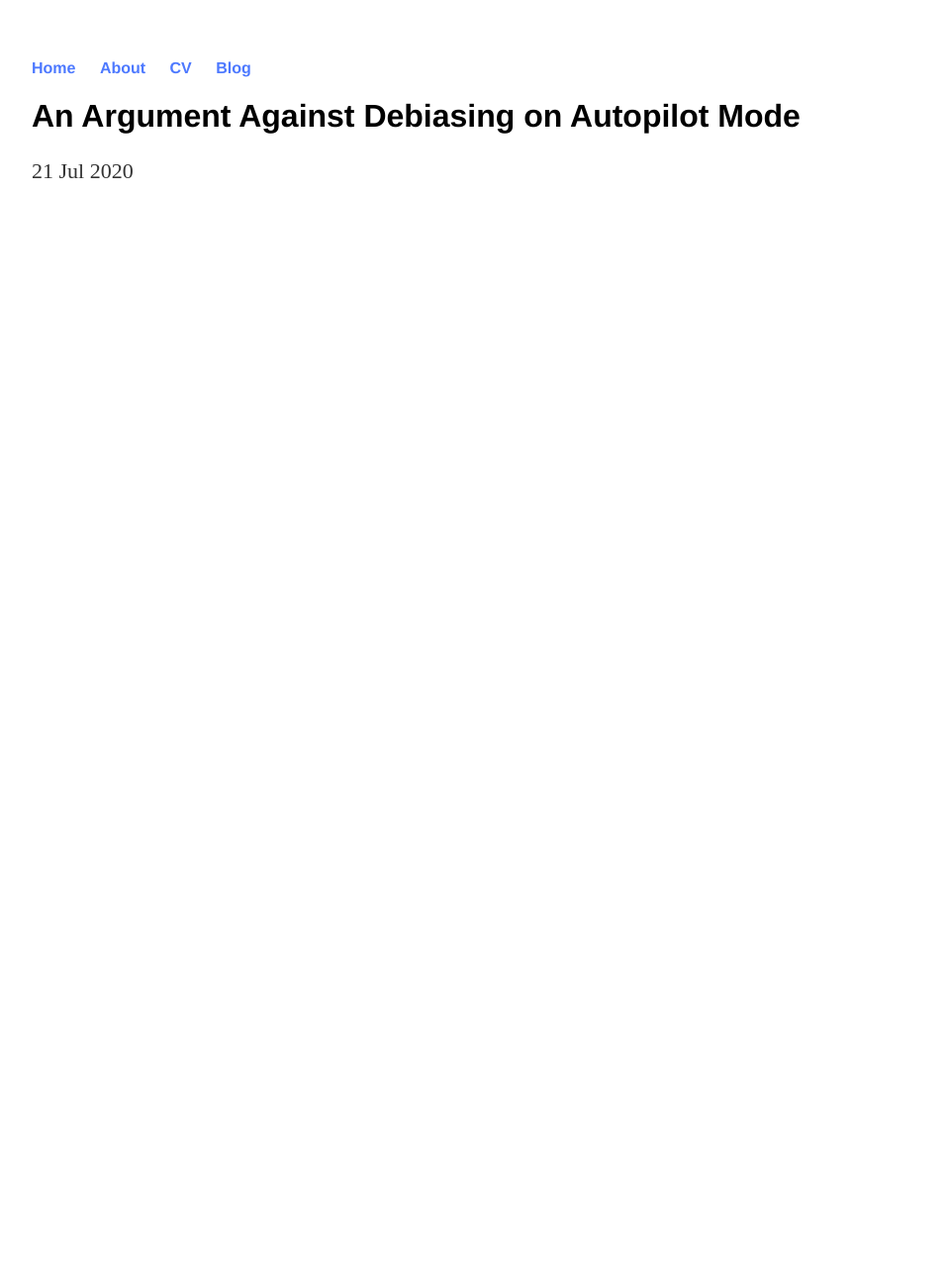
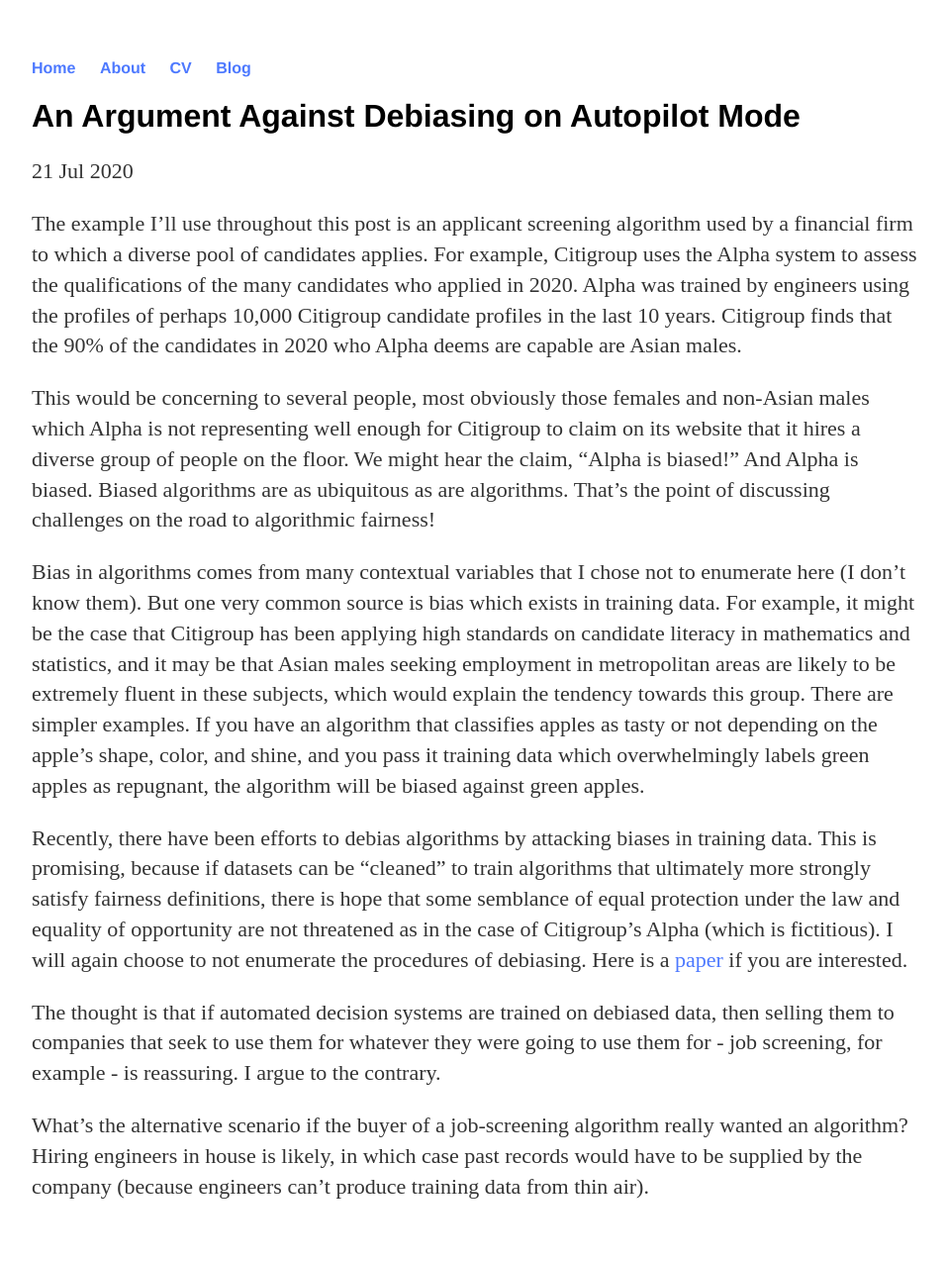
Before and after one commit to acontrac/acontrac.github.io, a Jekyll site: the page built from _posts/2020-07-21-An-Argument-Against-Debiasing-on-Autopilot-Mode.md, in a window 1280 px wide. Shown: the whole page at 99% size, without its empty margins (160-1117 px from the left). Built offline with Jekyll 4.4.1, drawn with Linux system fonts in a browser that asks for light colours; before the commit the page ends 900 px from its top, so only the background shows below that.

Commit message:
Update 2020-07-21-An-Argument-Against-Debiasing-on-Autopilot-Mode.md

```diff
--- a/_posts/2020-07-21-An-Argument-Against-Debiasing-on-Autopilot-Mode.md
+++ b/_posts/2020-07-21-An-Argument-Against-Debiasing-on-Autopilot-Mode.md
@@ -3,3 +3,15 @@ layout: post
 title: "An Argument Against Debiasing on Autopilot Mode"
 date: 2020-07-21
 ---
+
+The example I'll use throughout this post is an applicant screening algorithm used by a financial firm to which a diverse pool of candidates applies. For example, Citigroup uses the Alpha system to assess the qualifications of the many candidates who applied in 2020. Alpha was trained by engineers using the profiles of perhaps 10,000 Citigroup candidate profiles in the last 10 years. Citigroup finds that the 90% of the candidates in 2020 who Alpha deems are capable are Asian males.
+
+This would be concerning to several people, most obviously those females and non-Asian males which Alpha is not representing well enough for Citigroup to claim on its website that it hires a diverse group of people on the floor. We might hear the claim, "Alpha is biased!" And Alpha is biased. Biased algorithms are as ubiquitous as are algorithms. That's the point of discussing challenges on the road to algorithmic fairness!
+
+Bias in algorithms comes from many contextual variables that I chose not to enumerate here (I don't know them). But one very common source is bias which exists in training data. For example, it might be the case that Citigroup has been applying high standards on candidate literacy in mathematics and statistics, and it may be that Asian males seeking employment in metropolitan areas are likely to be extremely fluent in these subjects, which would explain the tendency towards this group. There are simpler examples. If you have an algorithm that classifies apples as tasty or not depending on the apple's shape, color, and shine, and you pass it training data which overwhelmingly labels green apples as repugnant, the algorithm will be biased against green apples.
+
+Recently, there have been efforts to debias algorithms by attacking biases in training data. This is promising, because if datasets can be "cleaned" to train algorithms that ultimately more strongly satisfy fairness definitions, there is hope that some semblance of equal protection under the law and equality of opportunity are not threatened as in the case of Citigroup's Alpha (which is fictitious). I will again choose to not enumerate the procedures of debiasing. Here is a <a href="https://arxiv.org/pdf/1908.10763.pdf">paper</a> if you are interested.
+
+The thought is that if automated decision systems are trained on debiased data, then selling them to companies that seek to use them for whatever they were going to use them for - job screening, for example - is reassuring. I argue to the contrary.
+
+What's the alternative scenario if the buyer of a job-screening algorithm really wanted an algorithm? Hiring engineers in house is likely, in which case past records would have to be supplied by the company (because engineers can't produce training data from thin air).
```
